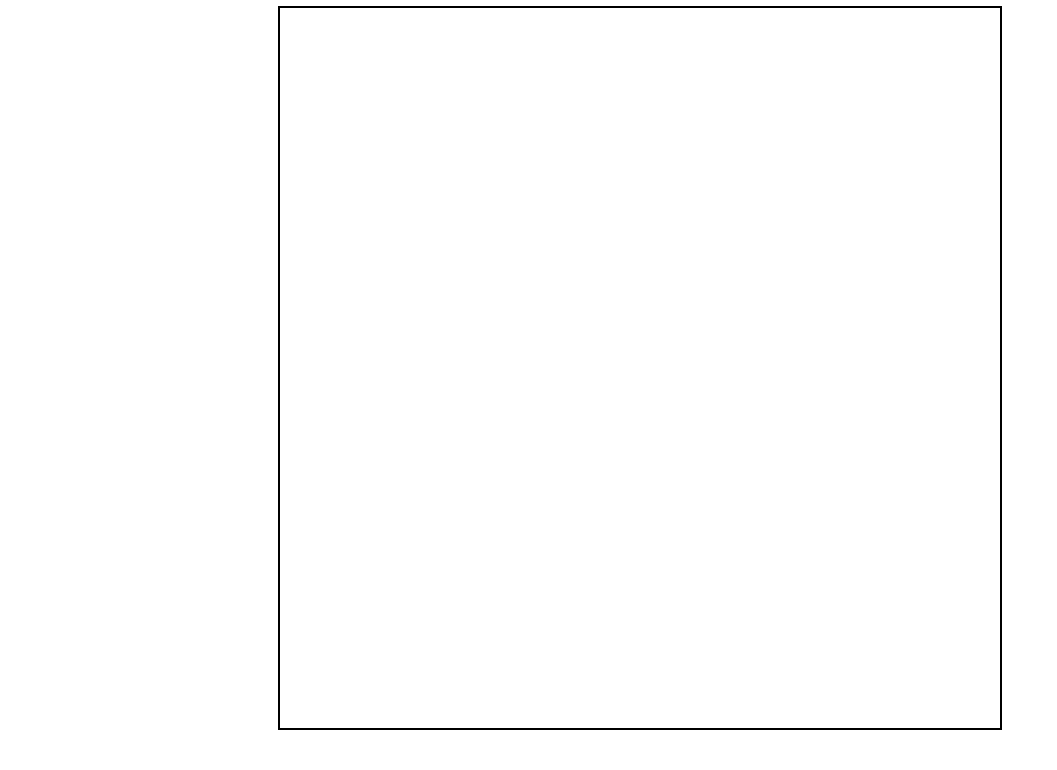
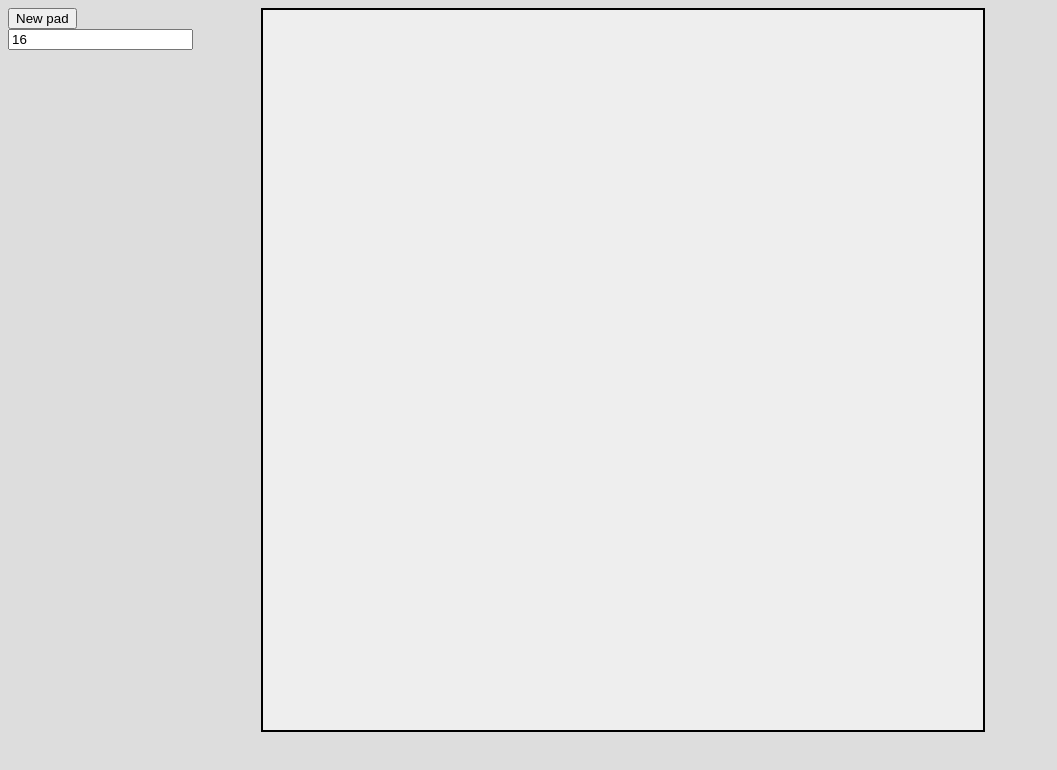
Before and after one commit to NSkutt/sketchpad, a plain HTML site: page index.html in a window 1280 px wide. Shown: the whole page, without its empty margins (0-1057 px from the left). Drawn offline with Linux system fonts and the light colour scheme.

Commit message:
Added a button creates a new grid, pulls the number from the added input underneath it. Max 35 squares for performance.

```diff
--- a/index.css
+++ b/index.css
@@ -1,8 +1,8 @@
 body{
 	height: 90vh;
-	display:flex;
-	justify-content:center;
-	align-items: center;
+	background-color: #ddd;
+	display:grid;
+	grid-template-columns: 1fr 4fr;
 }
 
 #container{
@@ -13,9 +13,14 @@ body{
 	border: 2px solid black;
 
 }
-
+#inputArea{
+	display:flex;
+	flex-flow: column;
+	justify-content:flex-start;
+	align-items:flex-start;
+	}
 .boxes{
-
+	background-color:#eee;
 }
 .boxes.hovered{
 	background-color: #aaa;
--- a/index.html
+++ b/index.html
@@ -8,6 +8,10 @@
 	<script src="index.js" defer></script>
    </head>
 	<body>
+		<div id="inputArea">
+			<button id="btn" type="button">New pad</button>
+			<input id="squareNumber" value=16></input>
+		</div>
 		<div id="container"> </div>
 	</body>
 </html>
--- a/index.js
+++ b/index.js
@@ -1,6 +1,7 @@
-let squares = 16;
-let boxes;
+
 function pad(){
+	let squares = parseInt(squareNumber.value);
+	if(squares > 35){return console.error("Warning: Cannot handle more than 35!")};
 	container.replaceChildren(); //When function runs again, empty container of old boxes
 	//container.style.backgroundColor = "red";
 	for (i=1; i<=squares*squares; i++){
@@ -13,8 +14,8 @@ function pad(){
 		//window[`square${i}`].style.backgroundColor = `#${Math.floor(Math.random()*10)}${Math.floor(Math.random()*10)}${Math.floor(Math.random()*10)}`;
 		container.append(window[`square${i}`]);
 	};
-	boxes = [...document.querySelectorAll('.boxes')];
-	return boxes;
+	let boxes = [...document.querySelectorAll('.boxes')];
+	boxes.forEach(box => {box.addEventListener('mouseenter', color)});
 }
 pad();
 
@@ -31,4 +32,4 @@ function color(){
 	}
 }
 
-boxes.forEach(box => {box.addEventListener('mouseenter', color)})
+btn.addEventListener('click', pad);
```
